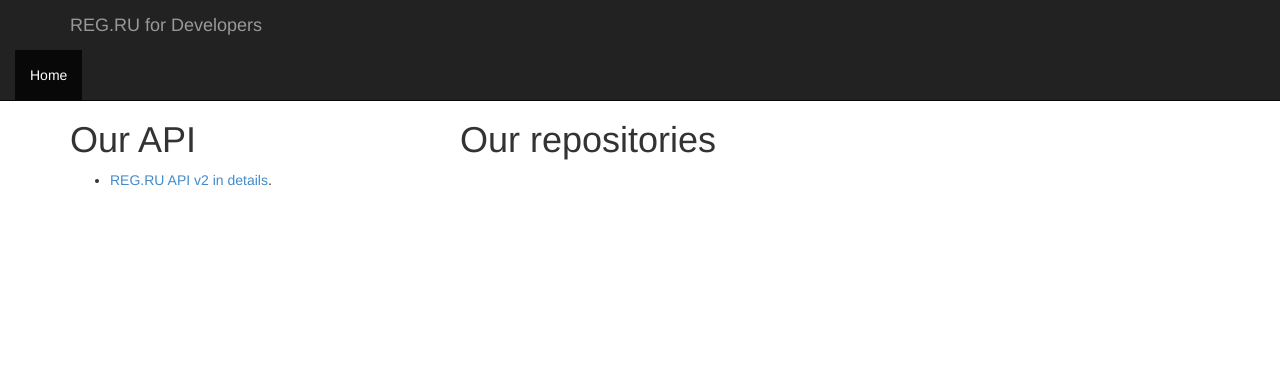
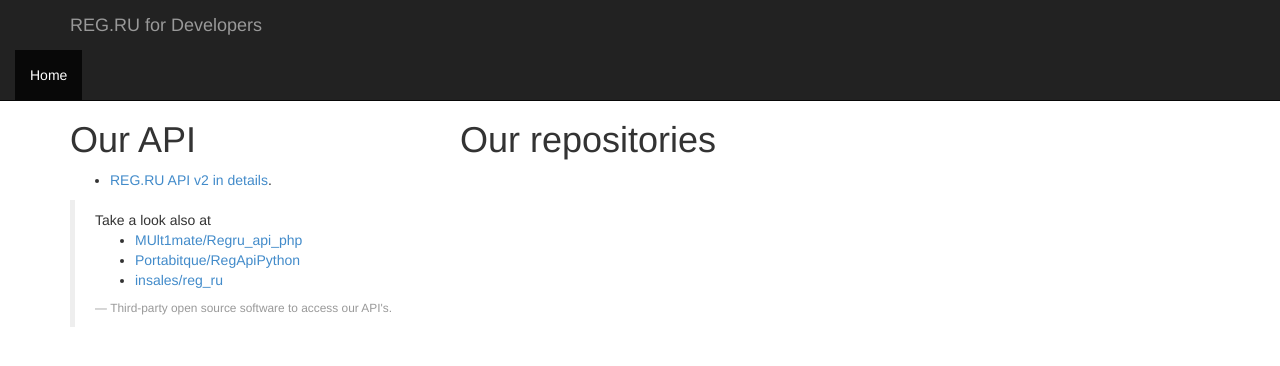
Before and after one commit to regru/regru.github.io, a Jekyll site: the page built from index.html, in a window 1280 px wide. Shown: the top 366 px of the page. Built offline with Jekyll 4.4.1, drawn with Linux system fonts in a browser that asks for light colours.

Commit message:
third-party projects.

```diff
--- a/index.html
+++ b/index.html
@@ -9,6 +9,15 @@ scripts: '<script src="js/our-repos.js"></script>'
 		<ul>
 			<li><a href="https://www.reg.com/support/help/API-version2">REG.RU API v2 in details</a>.</li>
 		</ul>
+		<blockquote>
+		Take a look also at
+		<ul>
+			<li><a href="https://github.com/MUlt1mate/Regru_api_php">MUlt1mate/Regru_api_php</a></li>
+			<li><a href="https://github.com/Portabitque/RegApiPython">Portabitque/RegApiPython</a></li>
+			<li><a href="https://github.com/insales/reg_ru">insales/reg_ru</a></li>
+		</ul>
+		<small>Third-party open source software to access our API's.</small>
+		</blockquote>
 	</div>
 	<div class="col-md-4">
 		<h1>Our repositories</h1>
```
